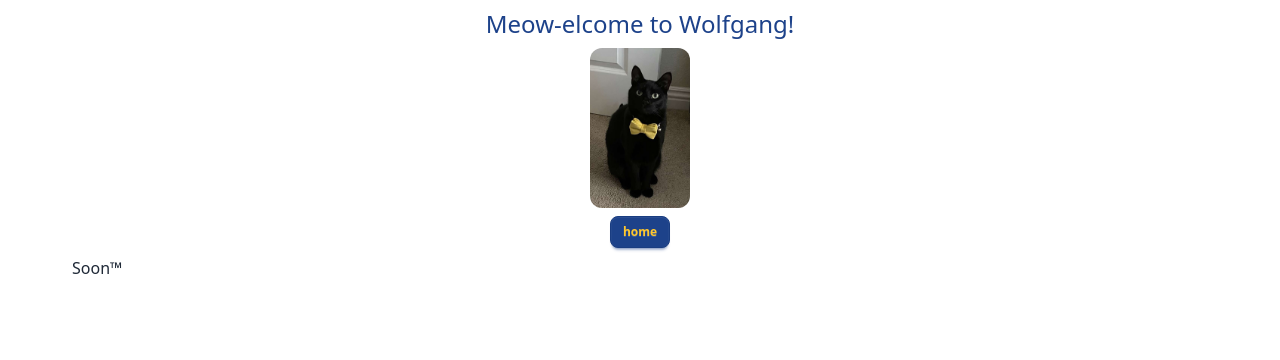
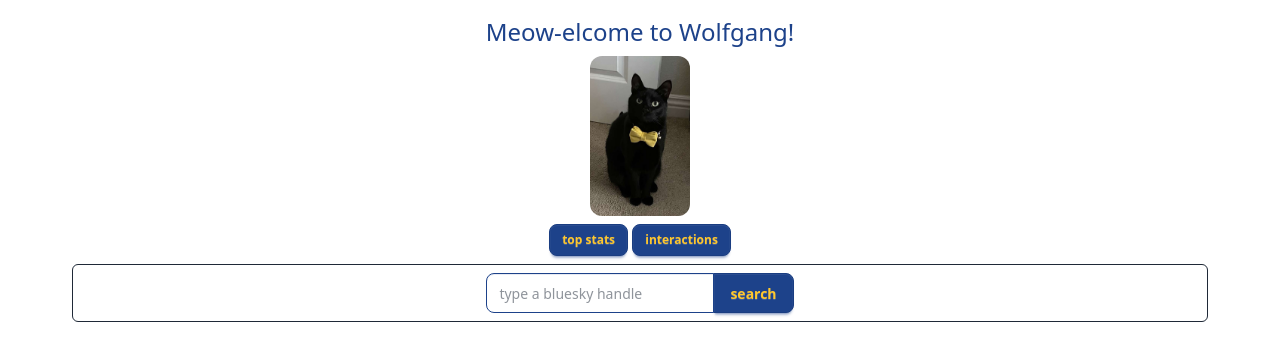
Before and after one commit to hpmartins/bsky-codes, a SvelteKit app in the folder frontend/: page /i in a window 1280 px wide. Shown: the top 360 px of the page. Built offline with nearby package versions, Linux system fonts and the light colour scheme; no server answers.

Commit message:
top+interactions+changes

```diff
--- a/frontend/src/components/InteractionsTable.svelte
+++ b/frontend/src/components/InteractionsTable.svelte
@@ -25,23 +25,23 @@
                 <th title={$t('stuff.common.replies')}
                     ><i class="bi bi-chat-square-text-fill"></i></th
                 >
-                <th title={$t('features.common.likes')}><i class="bi bi-repeat"></i></th>
-                <th title={$t('features.common.reposts')}><i class="bi bi-heart-fill"></i></th>
-                <th title={$t('features.common.total')}>{$t('features.common.total')}</th>
+                <th title={$t('stuff.common.likes')}><i class="bi bi-repeat"></i></th>
+                <th title={$t('stuff.common.reposts')}><i class="bi bi-heart-fill"></i></th>
+                <th title={$t('stuff.common.total')}>{$t('stuff.common.total')}</th>
             </tr>
         </thead>
         <tbody>
-            {#each paginatedData as row (row._id)}
+            {#each paginatedData as row, idx (row._id)}
                 <tr class="text-center">
-                    <td>{row.idx}</td>
+                    <td>{idx+1}</td>
                     <td class="text-left">
-                        <UserRow did={row._id} profile={row} blocked={row.blocked} />
+                        <UserRow did={row._id} profile={row.profile} />
                     </td>
-                    <td>{row.characters}</td>
-                    <td>{row.replies}</td>
-                    <td>{row.reposts}</td>
-                    <td>{row.likes}</td>
-                    <td>{row.points}</td>
+                    <td>{row.l}</td>
+                    <td>{row.r}</td>
+                    <td>{row.p}</td>
+                    <td>{row.c}</td>
+                    <td>{row.t}</td>
                 </tr>
             {/each}
         </tbody>
--- /dev/null
+++ b/frontend/src/components/Number.svelte
@@ -0,0 +1,13 @@
+<script lang="ts">
+    let { number, locale } = $props();
+
+	let formattedNumber = $derived(new Intl.NumberFormat(locale).format(number));
+</script>
+
+<style>
+	span {
+		font-variant-numeric: tabular-nums;
+	}
+</style>
+
+<span>{formattedNumber}</span>
--- a/frontend/src/components/Pagination.svelte
+++ b/frontend/src/components/Pagination.svelte
@@ -30,7 +30,7 @@
             </button>
             <div class="btn btn-sm btn-primary text-secondary join-item">
                 {start + 1} - {end + 1}
-                {$t('features.common.of')}
+                {$t('stuff.common.of')}
                 {totalRows}
             </div>
 
--- a/frontend/src/components/UserRow.svelte
+++ b/frontend/src/components/UserRow.svelte
@@ -1,11 +1,9 @@
 <script lang="ts">
     import type { SimpleProfileType } from "$lib/types";
-    export let did: string;
-    export let profile: SimpleProfileType | null;
-    export let blocked: boolean = false;
+    let { did, profile } : { did: string, profile: SimpleProfileType } = $props();
 
-    const handle = profile?.handle ?? "";
-    const displayName = profile?.display_name ?? profile?.handle ?? "";
+    let handle: string = $derived(profile?.handle ?? "");
+    let displayName: string  = $derived(profile?.display_name ?? profile?.handle ?? "");
 </script>
 
 <div class="flex items-center space-x-2">
@@ -21,7 +19,7 @@
         {/if}
     </div>
     <div>
-        <div class="font-bold text-xs truncate {blocked ? 'line-through' : ''}">{displayName}&nbsp;</div>
+        <div class="font-bold text-xs truncate">{displayName}&nbsp;</div>
         <div class="truncate"><a href="https://bsky.app/profile/{did}" class="text-xs opacity-50">@{handle}</a></div>
     </div>
 </div>
--- a/frontend/src/lib/translations/en.json
+++ b/frontend/src/lib/translations/en.json
@@ -5,11 +5,8 @@
         "contact": "contact",
 
         "navbar": {
-            "interactions": "Interactions",
-            "blocks": "Blocks",
-            "languages": "Languages",
-            "top_blocked": "Top blocked",
-            "top_posters": "Top posters"
+            "top": "top stats",
+            "interactions": "interactions"
         }
     },
     "homepage": {
--- a/frontend/src/lib/translations/pt.json
+++ b/frontend/src/lib/translations/pt.json
@@ -5,11 +5,8 @@
         "contact": "contact",
 
         "navbar": {
-            "interactions": "Interactions",
-            "blocks": "Blocks",
-            "languages": "Languages",
-            "top_blocked": "Top blocked",
-            "top_posters": "Top posters"
+            "top": "top stats",
+            "interactions": "interactions"
         }
     },
     "homepage": {
--- a/frontend/src/routes/+layout.svelte
+++ b/frontend/src/routes/+layout.svelte
@@ -10,32 +10,31 @@
   <title>Wolfgang</title>
 </svelte:head>
 
-<header class="mt-2">
-  <div class="grid gap-y-2 justify-items-center">
-    <h1 class="text-2xl text-primary">{$t("stuff.homepage.title")}</h1>
-
+<header class="pt-4">
+  <div class="grid justify-items-center">
+    <div class="flex flex-col items-center gap-y-2">
+      <a href="/"><h1 class="text-2xl text-primary">{$t("stuff.homepage.title")}</h1></a>
+      <a href="/">
         <div class="logo w-25 h-40 rounded-xl overflow-hidden">
           <img src="/logo.jpg" alt="Logo" class="w-full h-full object-cover" />
         </div>
-
-    <div>
-      <a href="/" role="button" class="btn btn-sm btn-primary">home</a>
+      </a>
+    </div>
+    <div class="pt-2">
+      <a href="/top" role="button" class="btn btn-sm btn-primary">{$t('stuff.layout.navbar.top')}</a>
+      <a href="/i" role="button" class="btn btn-sm btn-primary">{$t('stuff.layout.navbar.interactions')}</a>
     </div>
   </div>
 </header>
 
-<main class="container mx-auto p-2 max-w-6xl">
+<main class="flex justify-center mx-auto p-2 max-w-6xl">
   {@render children()}
 </main>
 
 <!-- <footer class="footer footer-center p-4 mt-auto text-base-content">
   <aside>
     <a href="https://ko-fi.com/X8X3QCC8X" target="_blank">
-        <img
-          style="height:45px;"
-          src="https://storage.ko-fi.com/cdn/kofi2.png?v=3"
-          alt="Buy Me a Coffee at ko-fi.com"
-        />
+      <img style="height:45px;" src="https://storage.ko-fi.com/cdn/kofi2.png?v=3" alt="Buy Me a Coffee at ko-fi.com" />
     </a>
     <p>
       {$t("layout.built")}
--- /dev/null
+++ b/frontend/src/routes/+page.server.ts
@@ -0,0 +1,23 @@
+import type { PageServerLoad } from './$types';
+import { FART_URL } from '$env/static/private';
+
+interface collStatsData {
+    [key: string]: number
+}
+
+export const load: PageServerLoad = async ({ fetch }) => {
+    let collStats: collStatsData = {}
+
+    // try {
+    //     const response = await fetch(`${FART_URL}/collStats`)
+    //     if (response.ok) {
+    //         collStats = await response.json()
+    //     }
+    // } catch (error) {
+    //     console.error('error fetching data')
+    // }
+
+    return {
+        collStats
+    }
+};
--- /dev/null
+++ b/frontend/src/routes/+page.svelte
@@ -0,0 +1,21 @@
+<script lang="ts">
+    import { t } from "$lib/translations";
+
+    const link = "https://bsky.app/";
+
+    let { data } = $props();
+    const { collStats, locale } = data;
+
+    import Number from "#/Number.svelte";
+</script>
+
+<p>{@html $t("stuff.homepage.headline", { link })}</p>
+
+<!-- <div class="stats stats-vertical text-primary shadow">
+    {#each Object.entries(collStats) as [coll, count]}
+        <div class="stat">
+            <div class="stat-title">{coll}</div>
+            <div class="stat-value"><Number number={count} {locale}/></div>
+        </div>
+    {/each}
+</div> -->
--- a/frontend/src/routes/i/+page.server.ts
+++ b/frontend/src/routes/i/+page.server.ts
@@ -1,13 +1,17 @@
 import type { PageServerLoad } from './$types';
+import { FART_URL } from '$env/static/private';
+import type { InteractionsDataType } from '$lib/types';
 
 export const load: PageServerLoad = async ({ fetch, url }) => {
   const actor = url.searchParams.get('actor');
 
+  let interactions: InteractionsDataType = {from: [], to: []}
+
   if (actor) {
     try {
-      const response = await fetch(`/api/interactions?actor=${encodeURIComponent(actor)}`);
+      const response = await fetch(`${FART_URL}/interactions?actor=${encodeURIComponent(actor)}&source=both`);
       if (response.ok) {
-        const interactions = await response.json();
+        interactions = await response.json();
         return {
           interactions: interactions,
           actor: actor,
--- a/frontend/src/routes/i/+page.svelte
+++ b/frontend/src/routes/i/+page.svelte
@@ -1,12 +1,15 @@
 <script lang="ts">
   import type { PageProps } from "./$types";
-  import type { CirclesOptionsType } from "$lib/types";
+  import type { CirclesOptionsType, InteractionsDataType } from "$lib/types";
 
   import { t } from "$lib/translations";
-  import Table from "#/Table.svelte";
-  import Circles from "#/Circles.svelte";
+  import InteractionsTable from "#/InteractionsTable.svelte";
 
   let { data }: PageProps = $props();
+
+  let modifiedData: InteractionsDataType | undefined = $state();
+  let groupedIds: string[][] = []; // Array to hold blocks of 25 IDs
+  let fetchedData: Record<string, any> = {}; // Store fetched data by ID
 
   let circlesOptions: CirclesOptionsType = $state({
     orbits: 2,
@@ -18,32 +21,103 @@
     add_border: true,
     border_color: "#FFC72C",
   });
+
+  $effect(() => {
+    if (data.interactions) {
+    modifiedData = JSON.parse(JSON.stringify(data.interactions));
+
+    const allIds = new Set<string>();
+    data.interactions.from.forEach(item => allIds.add(item._id));
+    data.interactions.to.forEach(item => allIds.add(item._id));
+    const uniqueIds = Array.from(allIds);
+
+    groupedIds = [];
+    for (let i = 0; i < uniqueIds.length; i += 25) {
+      groupedIds.push(uniqueIds.slice(i, i + 25));
+    }
+
+    const fetchPromises = groupedIds.map(async idBlock => {
+      const url = new URL('https://public.api.bsky.app/xrpc/app.bsky.actor.getProfiles');
+      idBlock.forEach(id => url.searchParams.append('actors', id));
+      try {
+        const response = await fetch(url.toString());
+        if (!response.ok) {
+          throw new Error(`HTTP error! status: ${response.status}`);
+        }
+        const { profiles } = await response.json();
+
+        profiles.forEach((profile: {[key: string]: any}) => {
+          fetchedData[profile.did] = {
+            avatar: profile.avatar,
+            display_name: profile.displayName,
+            handle: profile.handle,
+          }
+        });
+      } catch (error) {
+        console.error("Error fetching data:", error);
+      }
+    });
+
+    Promise.all(fetchPromises).then(() => {
+      if (modifiedData) {
+        modifiedData.from.forEach(item => {
+          if (fetchedData[item._id]) {
+            item.profile = fetchedData[item._id];
+          }
+        });
+
+        modifiedData.to.forEach(item => {
+          if (fetchedData[item._id]) {
+            item.profile = fetchedData[item._id];
+          }
+        });
+      }
+    }).catch(error => {
+      console.error("Error in Promise.all:", error);
+    });
+  }
+
+  })
 </script>
 
 <svelte:head>
-  <title>Wolfgang - {$t("features.interactions.pagetitle")}</title>
+  <title>Wolfgang - {$t("stuff.interactions.pagetitle")}</title>
 </svelte:head>
 
-Soon™
-<!-- <form>
+<div class="p-2 flex flex-col items-center border rounded-md w-full">
+  <form>
     <div class="join">
       <input
         class="input input-primary join-item"
         type="text"
         name="actor"
-      placeholder="Enter handle or did"
+        placeholder={$t("stuff.common.handle")}
         value={data.actor ?? ""}
       />
-    <button class="btn btn-primary join-item" type="submit">Search</button>
+      <button class="btn btn-primary join-item" type="submit">{$t("stuff.common.search")}</button>
     </div>
-</form> -->
-{#if data.interactions}
+  </form>
+
+  {#if modifiedData}
     <h2>Results for @{data.actor}</h2>
-
-  <details class="collapse bg-base-200">
-    <summary class="collapse-title text-xl text-center font-medium text-secondary bg-primary"
-      >↠ {$t("features.interactions.bolas.title")} ↞</summary
-    >
+    <div class="p-2 grid grid-cols-1 md:grid-cols-2 lg:grid-cols-2 gap-2">
+      <div class="flex flex-col items-center">
+        <InteractionsTable data={modifiedData.from} perPage={10} />
+      </div>
+      <div class="flex flex-col items-center">
+        <InteractionsTable data={modifiedData.to} perPage={10} />
+      </div>
+    </div>
+  {:else if data.error}
+    <p>Error: {data.error}</p>
+  {:else if data.actor}
+    <p>No results found for: {data.actor}</p>
+  {/if}
+</div>
+<!-- <details class="collapse bg-base-200">
+    <summary class="collapse-title text-xl text-center font-medium text-secondary bg-primary">
+      {$t("features.interactions.bolas.title")}
+    </summary>
     <div class="collapse-content">
       <div class="flex flex-col justify-center items-center gap-4">
         <div class="grid grid-cols-1 md:grid-cols-3 gap-4 justify-center p-4 border-4 border-secondary rounded mt-3">
@@ -121,9 +195,4 @@ Soon™
         </div>
       </div>
     </div>
-  </details>
-{:else if data.error}
-  <p>Error: {data.error}</p>
-{:else if data.actor}
-  <p>No results found for: {data.actor}</p>
-{/if}
+  </details> -->
```
Also changed, not shown: frontend/src/lib/types.ts (+8 -13 lines). Lines whose indentation alone changed are shown as unchanged.
